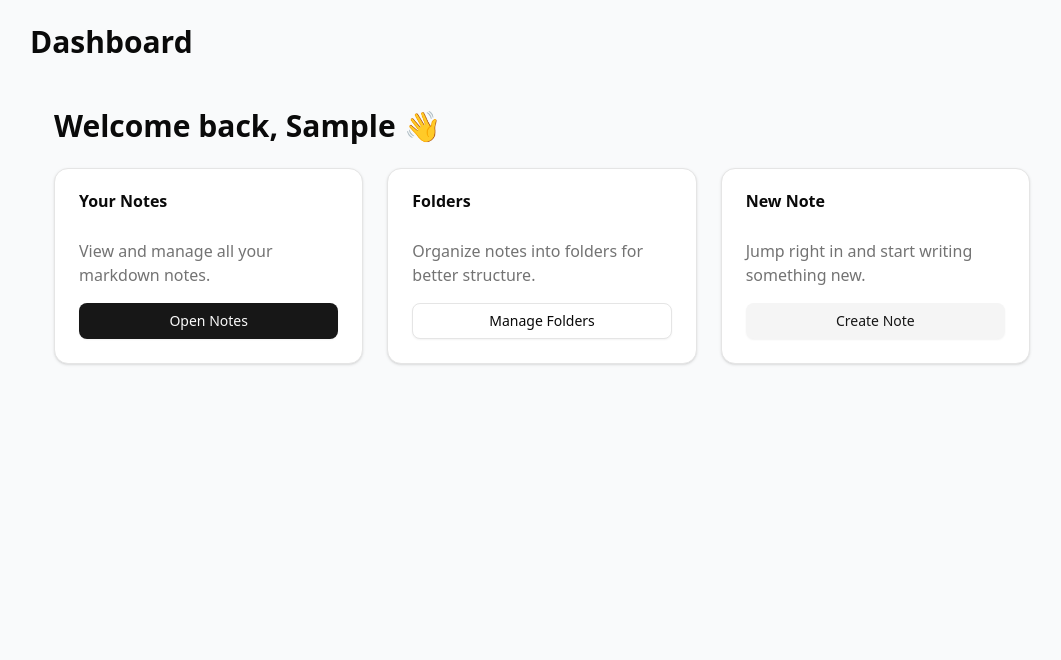
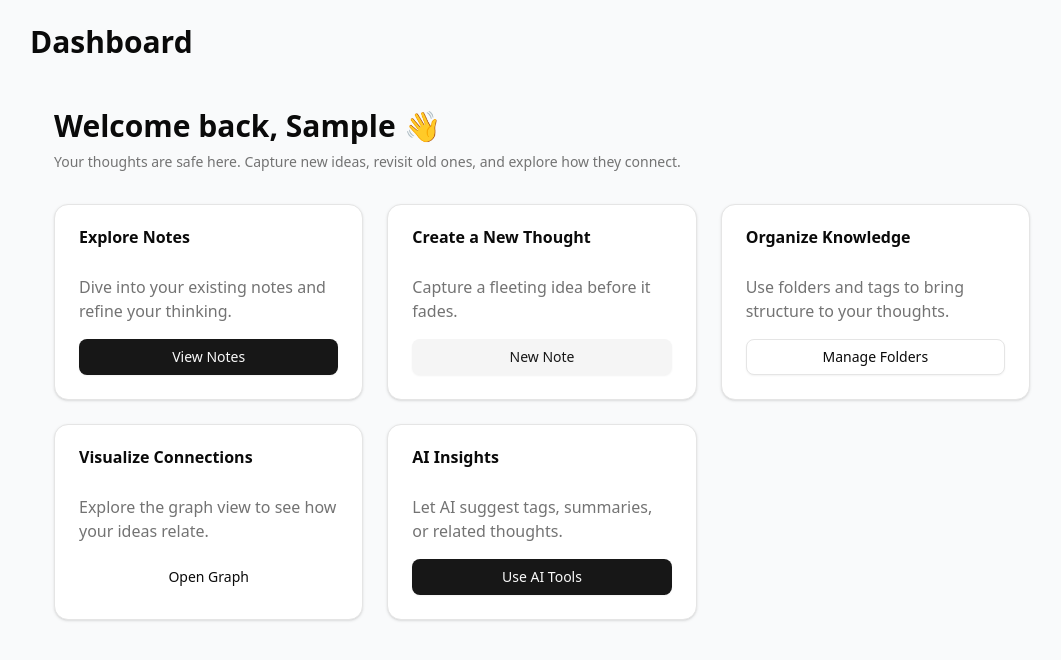
Before and after one commit to traangvu/knowledge-base-app, a Next.js app: page /dashboard in a window 1280 px wide. Shown: the top 660 px of the page, without its empty margins (98-1159 px from the left). Built offline with nearby package versions, Linux system fonts and the light colour scheme; no server answers; sample sign-in values are in the browser's storage.

Commit message:
add contents to pages

```diff
--- a/src/app/about/page.tsx
+++ b/src/app/about/page.tsx
@@ -1,8 +1,31 @@
+// src/app/about/page.tsx
+
 export default function AboutPage() {
     return (
-        <div className="p-8">
-            <h1 className="text-3xl font-bold">About This App</h1>
-            <p className="mt-2 text-gray-600">This is a knowledge base app built with Next.js.</p>
+        <div className="max-w-3xl mx-auto px-6 py-12">
+            <h1 className="text-4xl font-bold mb-4">About This Digital Garden 🌿</h1>
+
+            <p className="text-muted-foreground mb-6">
+            This application is your personal <strong>Second Brain</strong> — a space to grow, connect, and explore your thoughts over time.
+            </p>
+
+            <div className="space-y-4 text-base leading-relaxed text-gray-700 dark:text-gray-300">
+            <p>
+                Inspired by the <em>Zettelkasten</em> method, this tool helps you capture <strong>atomic notes</strong>, link related ideas, and visualize the web of your knowledge. Notes are not just static — they evolve, connect, and resurface when needed.
+            </p>
+
+            <p>
+                Features include a markdown editor, folder and tag organization, AI-assisted summaries and tags, semantic search, and a graph view to see how your ideas interrelate.
+            </p>
+
+            <p>
+                Whether you are a writer, researcher, or curious thinker, this space is designed to help you develop your thoughts, one note at a time.
+            </p>
+
+            <p className="italic text-sm text-muted-foreground">
+                “You only know what you can recall — and you can only recall what you have saved.”
+            </p>
+            </div>
         </div>
     );
-}
+  }
--- a/src/app/auth/signin/SignInClient.tsx
+++ b/src/app/auth/signin/SignInClient.tsx
@@ -1,3 +1,4 @@
+//app/auth/signin/page.SignInClient.tsx
 'use client';
 
 import { useSession, signIn } from 'next-auth/react';
--- a/src/app/auth/signin/page.tsx
+++ b/src/app/auth/signin/page.tsx
@@ -1,3 +1,5 @@
+//app/auth/signin/page.tsx
+
 import SignInClient from './SignInClient';
 
 export const dynamic = 'force-dynamic';
--- a/src/app/dashboard/page.tsx
+++ b/src/app/dashboard/page.tsx
@@ -10,49 +10,100 @@ import Link from "next/link";
 export default async function DashboardPage() {
     const session = await getServerSession(authOptions);
 
+    console.log("Session:", session);
+
     if (!session) {
-        redirect("/login");
+        redirect("/auth/signin");
     }
+    console.log("Session at /dashboard:", session);
 
     const user = session.user;
 
     return (
         <main className="p-6 max-w-5xl mx-auto">
-        <h1 className="text-3xl font-bold mb-6">Welcome back, {user?.name?.split(" ")[0]} 👋</h1>
+        <h1 className="text-3xl font-bold mb-2">
+            Welcome back, {user?.name?.split(" ")[0]} 👋
+        </h1>
+        <p className="text-muted-foreground mb-8 text-sm">
+            Your thoughts are safe here. Capture new ideas, revisit old ones, and
+            explore how they connect.
+        </p>
 
         <div className="grid gap-6 md:grid-cols-2 lg:grid-cols-3">
             <Card>
             <CardHeader>
-                <CardTitle>Your Notes</CardTitle>
+                <CardTitle>Explore Notes</CardTitle>
             </CardHeader>
             <CardContent>
-                <p className="text-muted-foreground">View and manage all your markdown notes.</p>
+                <p className="text-muted-foreground">
+                Dive into your existing notes and refine your thinking.
+                </p>
                 <Link href="/notes">
-                <Button className="mt-4 w-full">Open Notes</Button>
+                <Button className="mt-4 w-full">View Notes</Button>
                 </Link>
             </CardContent>
             </Card>
 
             <Card>
             <CardHeader>
-                <CardTitle>Folders</CardTitle>
+                <CardTitle>Create a New Thought</CardTitle>
             </CardHeader>
             <CardContent>
-                <p className="text-muted-foreground">Organize notes into folders for better structure.</p>
-                <Link href="/folders">
-                <Button variant="outline" className="mt-4 w-full">Manage Folders</Button>
+                <p className="text-muted-foreground">
+                Capture a fleeting idea before it fades.
+                </p>
+                <Link href="/notes/new">
+                <Button variant="secondary" className="mt-4 w-full">
+                    New Note
+                </Button>
                 </Link>
             </CardContent>
             </Card>
 
             <Card>
             <CardHeader>
-                <CardTitle>New Note</CardTitle>
+                <CardTitle>Organize Knowledge</CardTitle>
             </CardHeader>
             <CardContent>
-                <p className="text-muted-foreground">Jump right in and start writing something new.</p>
-                <Link href="/notes/new">
-                <Button variant="secondary" className="mt-4 w-full">Create Note</Button>
+                <p className="text-muted-foreground">
+                Use folders and tags to bring structure to your thoughts.
+                </p>
+                <Link href="/folders">
+                <Button variant="outline" className="mt-4 w-full">
+                    Manage Folders
+                </Button>
+                </Link>
+            </CardContent>
+            </Card>
+
+            <Card>
+            <CardHeader>
+                <CardTitle>Visualize Connections</CardTitle>
+            </CardHeader>
+            <CardContent>
+                <p className="text-muted-foreground">
+                Explore the graph view to see how your ideas relate.
+                </p>
+                <Link href="/graph">
+                <Button variant="ghost" className="mt-4 w-full">
+                    Open Graph
+                </Button>
+                </Link>
+            </CardContent>
+            </Card>
+
+            <Card>
+            <CardHeader>
+                <CardTitle>AI Insights</CardTitle>
+            </CardHeader>
+            <CardContent>
+                <p className="text-muted-foreground">
+                Let AI suggest tags, summaries, or related thoughts.
+                </p>
+                <Link href="/ai-tools">
+                <Button variant="default" className="mt-4 w-full">
+                    Use AI Tools
+                </Button>
                 </Link>
             </CardContent>
             </Card>
--- a/src/app/layout.tsx
+++ b/src/app/layout.tsx
@@ -1,19 +1,25 @@
-import './globals.css'
-import ApolloWrapper from '@/components/ApolloWrapper' // 👈
+//src/app/layout.tsx
+
+// app/layout.tsx
+import './globals.css';
+import ApolloWrapper from '@/components/ApolloWrapper';
+import Providers from '@/components/Providers';
 
 export const metadata = {
   title: 'My App',
   description: 'Knowledge base app',
-}
+};
 
 export default function RootLayout({ children }: { children: React.ReactNode }) {
   return (
     <html lang="en">
       <body>
-        <ApolloWrapper>
-          {children}
-        </ApolloWrapper>
+        <Providers> {/* ✅ SessionProvider now wrapped here */}
+          <ApolloWrapper>
+            {children}
+          </ApolloWrapper>
+        </Providers>
       </body>
     </html>
-  )
+  );
 }
--- a/src/app/page.tsx
+++ b/src/app/page.tsx
@@ -1,4 +1,37 @@
 // src/app/page.tsx
+
+import Link from "next/link";
+import { Button } from "@/components/ui/button";
+import { Card, CardHeader, CardTitle, CardContent } from "@/components/ui/card";
+
 export default function Home() {
-    return <h1>Welcome to the Knowledge Base App!</h1>;
+    return (
+        <main className="flex items-center justify-center min-h-screen bg-muted px-4">
+        <Card className="max-w-2xl w-full shadow-md">
+            <CardHeader>
+            <CardTitle className="text-3xl font-bold text-center">
+                Build Your Second Brain
+            </CardTitle>
+            </CardHeader>
+            <CardContent className="space-y-4 text-center">
+            <p className="text-muted-foreground">
+                Capture atomic thoughts, explore bidirectional links, and visualize the connections between ideas.
+            </p>
+
+            <p className="text-muted-foreground text-sm">
+                This digital garden helps you grow knowledge over time — linking concepts, surfacing insights, and letting AI support your thinking process.
+            </p>
+
+            <div className="flex justify-center gap-4 mt-6">
+                <Link href="/dashboard">
+                <Button>Enter Your Garden</Button>
+                </Link>
+                <Link href="/login">
+                <Button variant="outline">Login</Button>
+                </Link>
+            </div>
+            </CardContent>
+        </Card>
+        </main>
+    );
 }
--- /dev/null
+++ b/src/components/Providers.tsx
@@ -0,0 +1,13 @@
+// components/Providers.tsx
+'use client';
+
+import { SessionProvider } from 'next-auth/react';
+import { ReactNode } from 'react';
+
+export default function Providers({ children }: { children: ReactNode }) {
+    return (
+        <SessionProvider>
+        {children}
+        </SessionProvider>
+    );
+}
--- a/src/lib/auth.ts
+++ b/src/lib/auth.ts
@@ -32,7 +32,7 @@ export const authOptions = {
         }),
         ],
         pages: {
-        signIn: '/auth/sign-in',
+        signIn: '/auth/signin',
         },
         secret: process.env.NEXTAUTH_SECRET,
     };
```
Also changed, not shown: src/app/home.tsx (+2 -93 lines).
